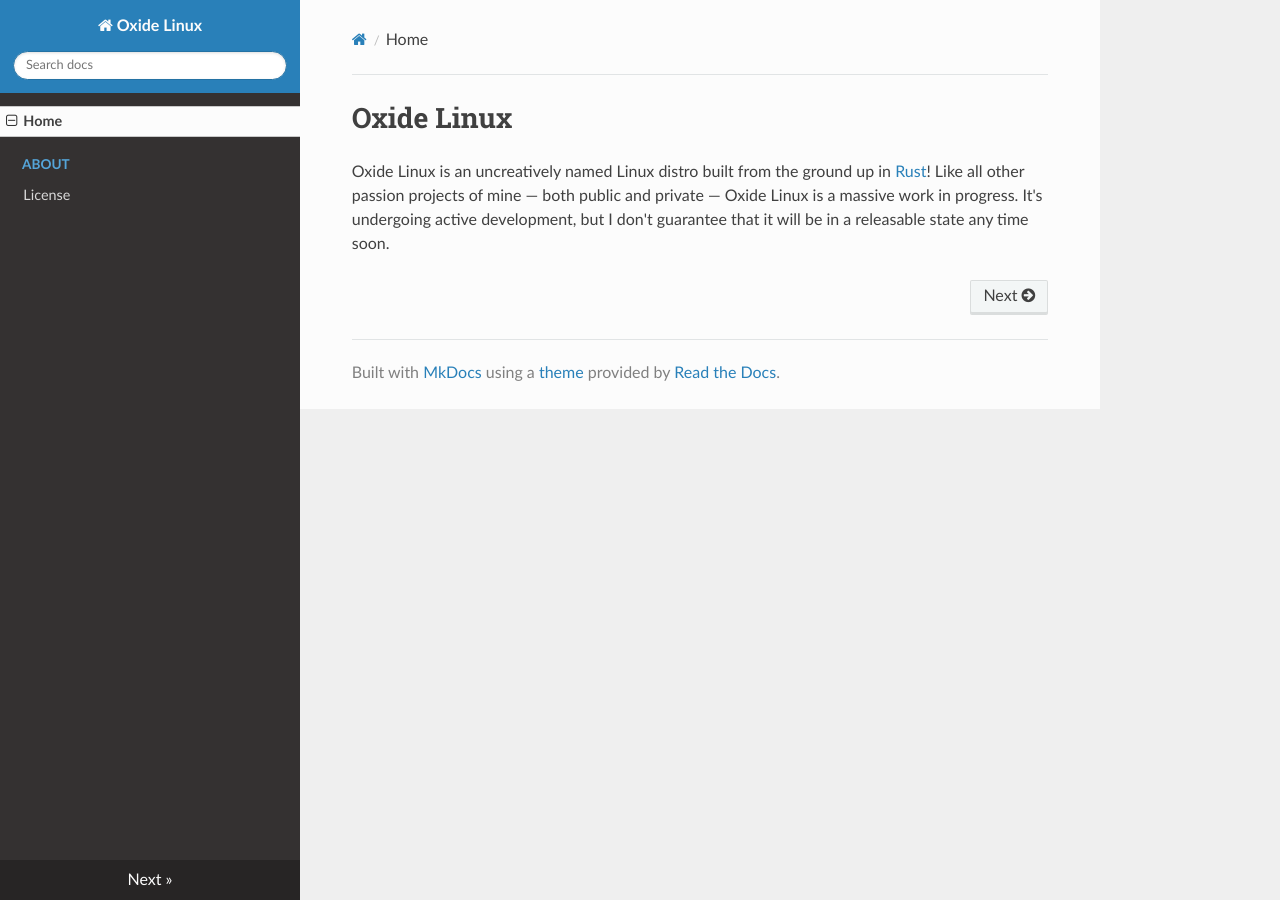
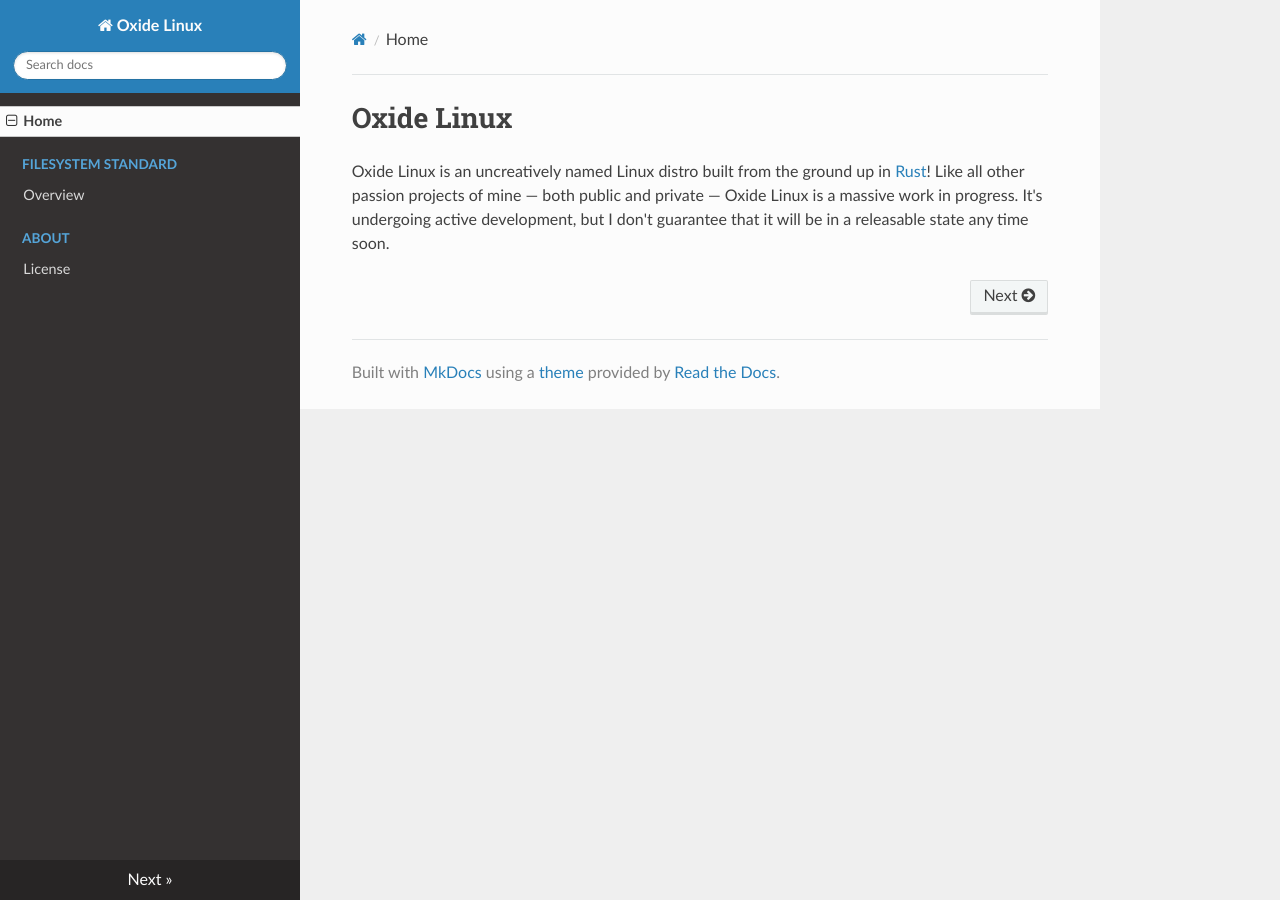
Before and after one commit to gracen-writes-code/oxide, an MkDocs documentation site: the page built from spec/index.md, in a window 1280 px wide. Built offline with MkDocs 1.6.1, drawn with Linux system fonts in a browser that asks for light colours; nearby versions of some CDN libraries.

Commit message:
added filesystem spec

```diff
--- a/mkdocs.yml
+++ b/mkdocs.yml
@@ -7,6 +7,8 @@ theme:
     - rust
 
 nav:
-  - Home: "index.md"
+  - Home: index.md
+  - Filesystem Standard:
+      - Overview: fs/overview.md
   - About:
-      - License: "license.md"
+      - License: license.md
```
Also changed, not shown: spec/fs/overview.md (added, +9 -0 lines).
